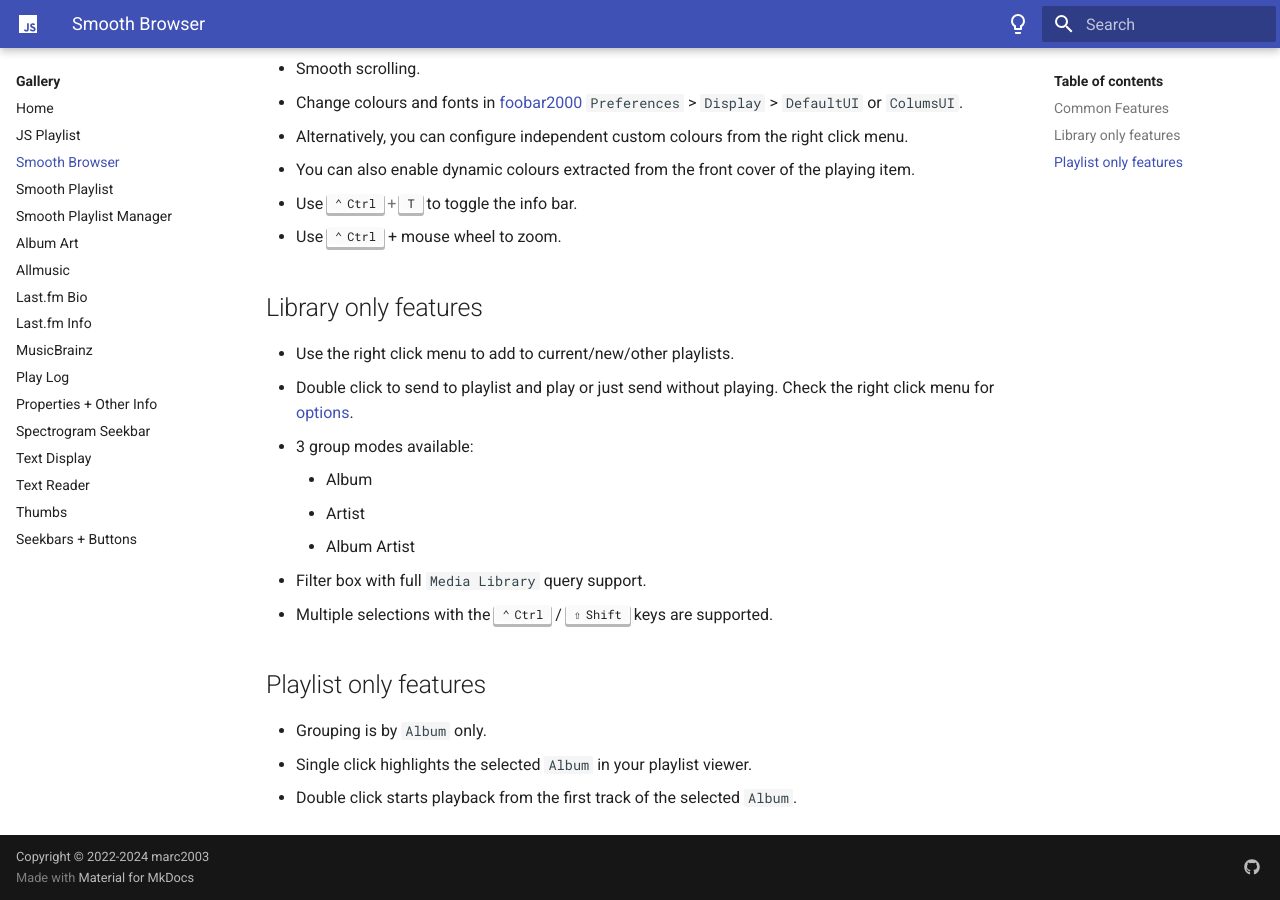
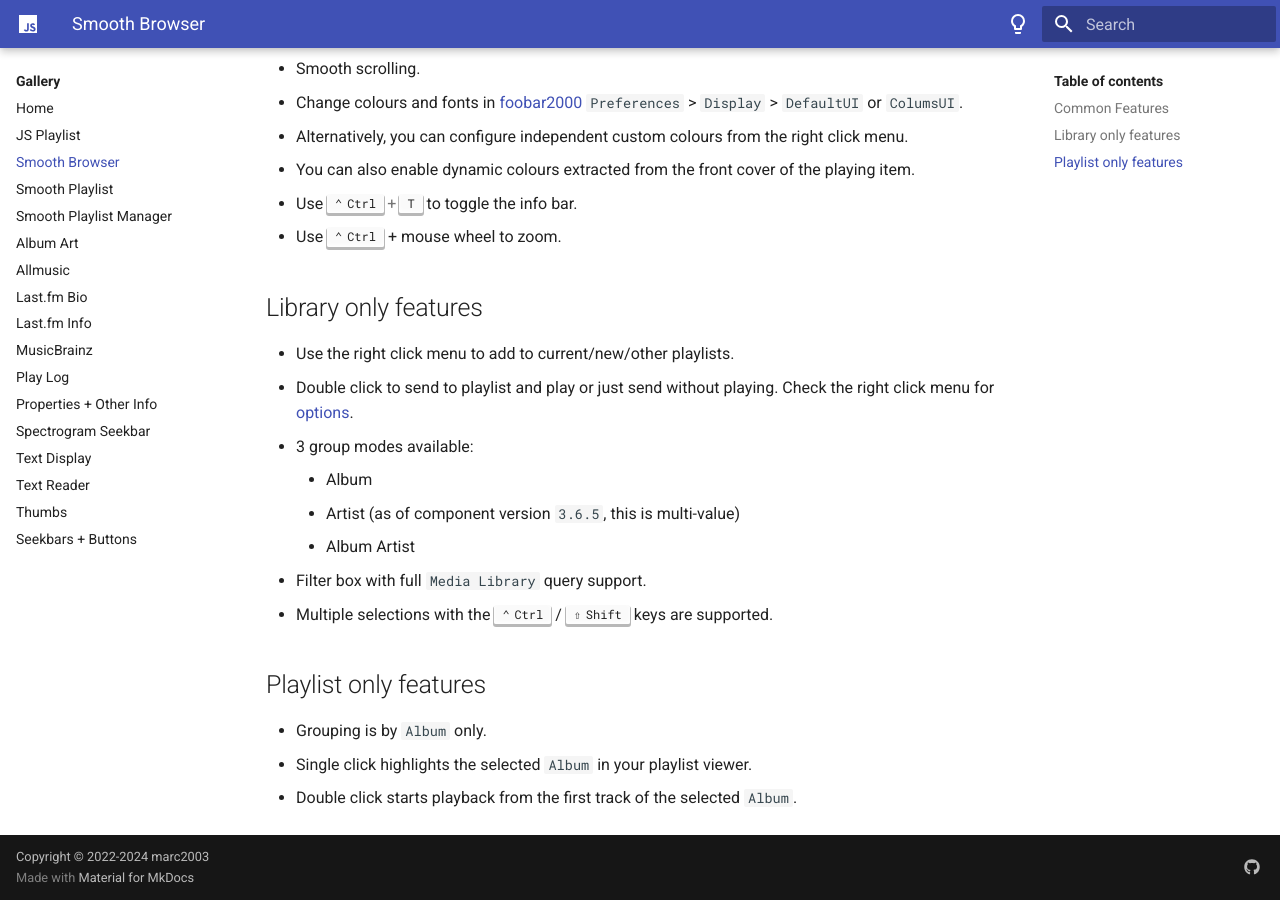
Before and after one commit to jscript-panel/jscript-panel.github.io, an MkDocs documentation site: the page built from docs/gallery/smooth-browser.md, in a window 1280 px wide and 900 px high, scrolled down 1470 px. Built offline with MkDocs 1.6.1 and Material for MkDocs 9.7.7, drawn with Linux system fonts in a browser that asks for light colours.

Commit message:
Update smooth-browser.md

```diff
--- a/docs/gallery/smooth-browser.md
+++ b/docs/gallery/smooth-browser.md
@@ -32,7 +32,7 @@ This was originally created by [Br3tt aka Falstaff](https://www.deviantart.com/b
 - Double click to send to playlist and play or just send without playing. Check the right click menu for [options](../images/smooth-browser-playlist-options.png).
 - 3 group modes available:
     * Album
-    * Artist
+    * Artist (as of component version `3.6.5`, this is multi-value)
     * Album Artist
 - Filter box with full `Media Library` query support.
 - Multiple selections with the ++ctrl++ / ++shift++ keys are supported.
```
